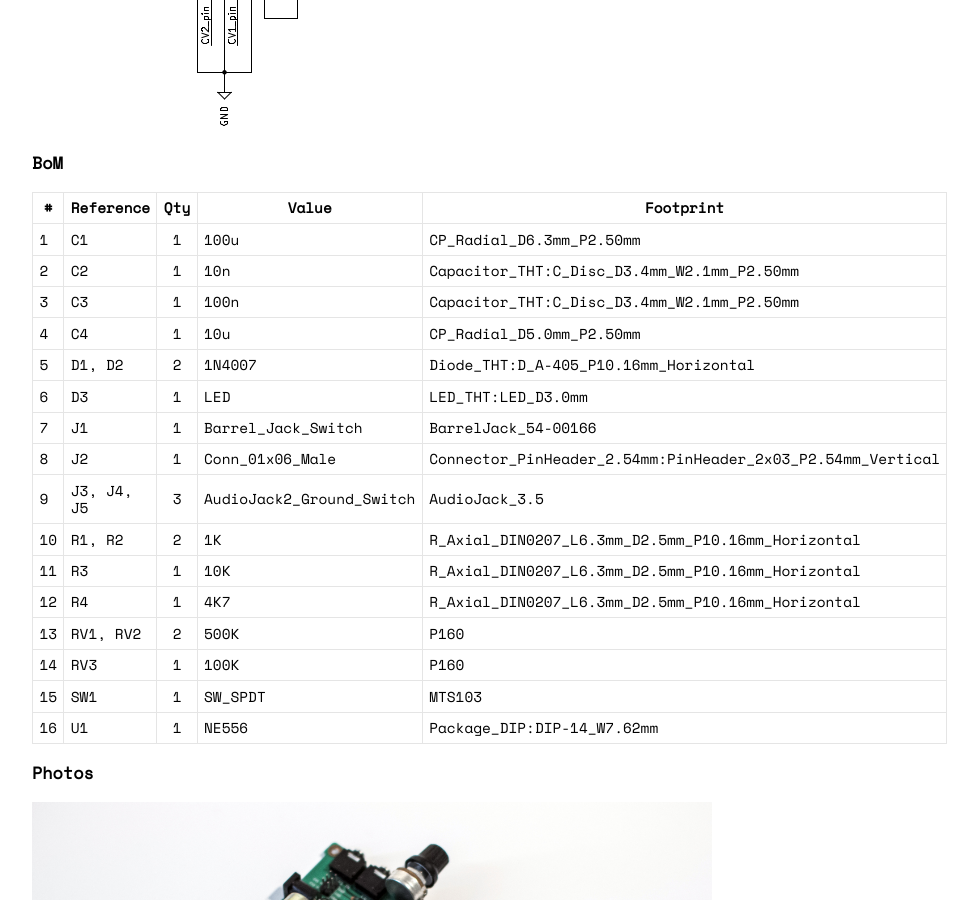
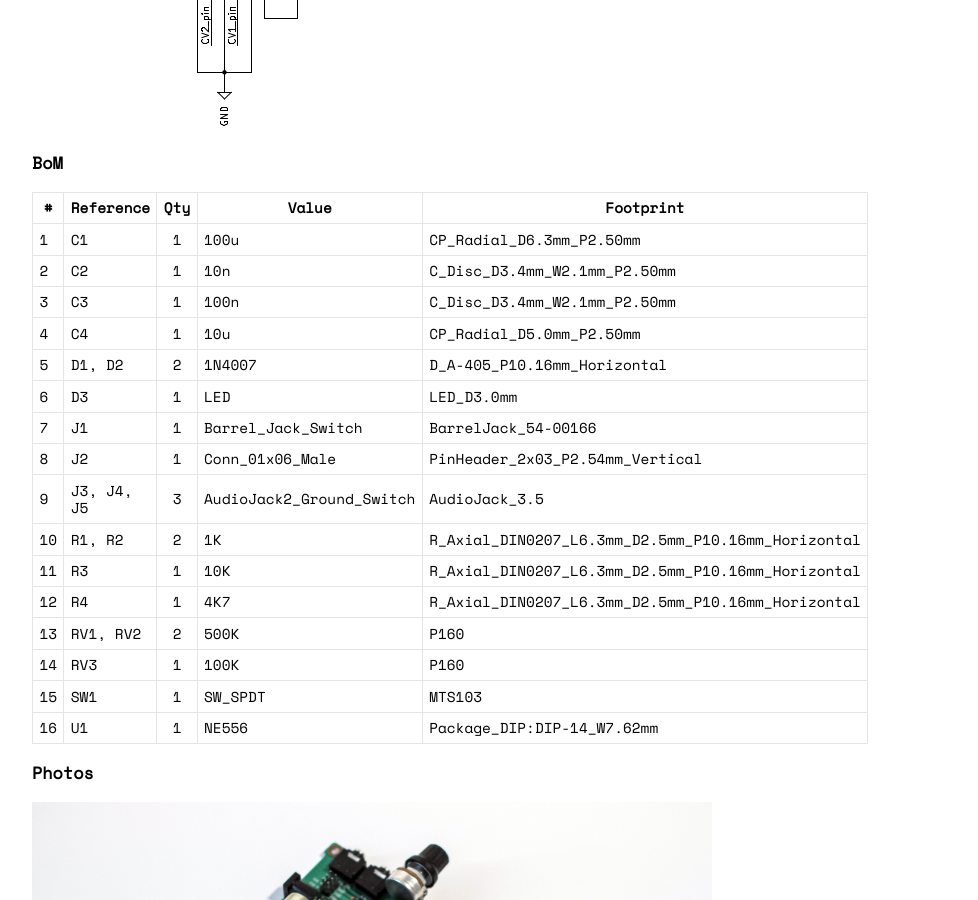
Before and after one commit to vec2pt/vec2pt.github.io, a Jekyll site: the page built from _posts/2022-04-18-atari-punk-console.md, in a window 1280 px wide and 900 px high, scrolled down 1358 px. Shown: the whole window, without its empty margins (268-1246 px from the left). Built offline with Jekyll 4.4.1, drawn with Linux system fonts in a browser that asks for light colours; nearby versions of some CDN libraries.

Commit message:
Update BoM

```diff
--- a/_posts/2022-04-18-atari-punk-console.md
+++ b/_posts/2022-04-18-atari-punk-console.md
@@ -26,13 +26,13 @@ which was originally created by Forrest Mims.
 | # |Reference |Qty|Value                   |Footprint                                                              |
 |---|----------|:-:|------------------------|-----------------------------------------------------------------------|
 |1  |C1        |1  |100u                    |CP_Radial_D6.3mm_P2.50mm                         |
-|2  |C2        |1  |10n                     |Capacitor_THT:C_Disc_D3.4mm_W2.1mm_P2.50mm                             |
-|3  |C3        |1  |100n                    |Capacitor_THT:C_Disc_D3.4mm_W2.1mm_P2.50mm                             |
+|2  |C2        |1  |10n                     |C_Disc_D3.4mm_W2.1mm_P2.50mm                             |
+|3  |C3        |1  |100n                    |C_Disc_D3.4mm_W2.1mm_P2.50mm                             |
 |4  |C4        |1  |10u                     |CP_Radial_D5.0mm_P2.50mm                         |
-|5  |D1, D2    |2  |1N4007                  |Diode_THT:D_A-405_P10.16mm_Horizontal                                  |
-|6  |D3        |1  |LED                     |LED_THT:LED_D3.0mm                                                     |
+|5  |D1, D2    |2  |1N4007                  |D_A-405_P10.16mm_Horizontal                                  |
+|6  |D3        |1  |LED                     |LED_D3.0mm                                                     |
 |7  |J1        |1  |Barrel_Jack_Switch      |BarrelJack_54-00166                              |
-|8  |J2        |1  |Conn_01x06_Male         |Connector_PinHeader_2.54mm:PinHeader_2x03_P2.54mm_Vertical             |
+|8  |J2        |1  |Conn_01x06_Male         |PinHeader_2x03_P2.54mm_Vertical             |
 |9  |J3, J4, J5|3  |AudioJack2_Ground_Switch|AudioJack_3.5                                    |
 |10 |R1, R2    |2  |1K                      |R_Axial_DIN0207_L6.3mm_D2.5mm_P10.16mm_Horizontal|
 |11 |R3        |1  |10K                     |R_Axial_DIN0207_L6.3mm_D2.5mm_P10.16mm_Horizontal|
```
